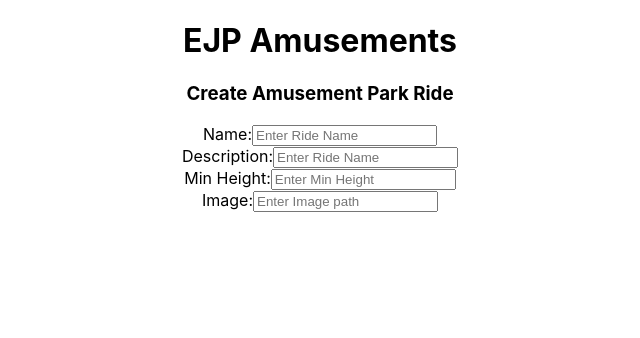
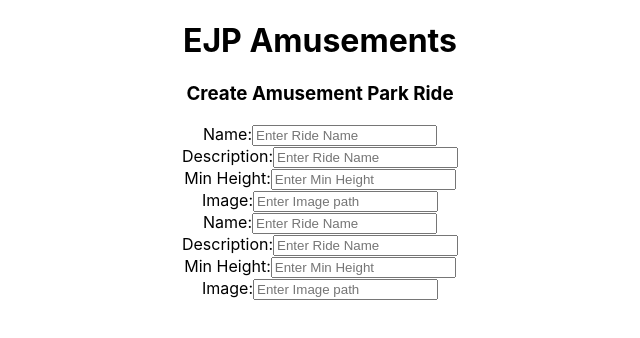
Before and after one commit to pregan23/EJP_Amusements, a React (Create React App) app in the folder client/: page / in a window 1280 px wide. Shown: the top 338 px of the page, without its empty margins (320-960 px from the left). Built offline with nearby package versions, Linux system fonts and the light colour scheme; no server answers.

Commit message:
Rides component

```diff
--- a/client/src/App.js
+++ b/client/src/App.js
@@ -1,4 +1,5 @@
 import CreateRideForm from './components/CreateRideForm'
+import Rides from './components/CreateRideForm'
 import './App.css';
 import { useEffect, useState } from 'react'
 import axios from 'axios'
@@ -84,6 +85,8 @@ function App() {
         createRide={createRide}
 
       />
+
+      <Rides rides={rides} />
     </div>
   );
 }
```
Also changed, not shown: client/src/components/Rides.js (added, +8 -0 lines).
